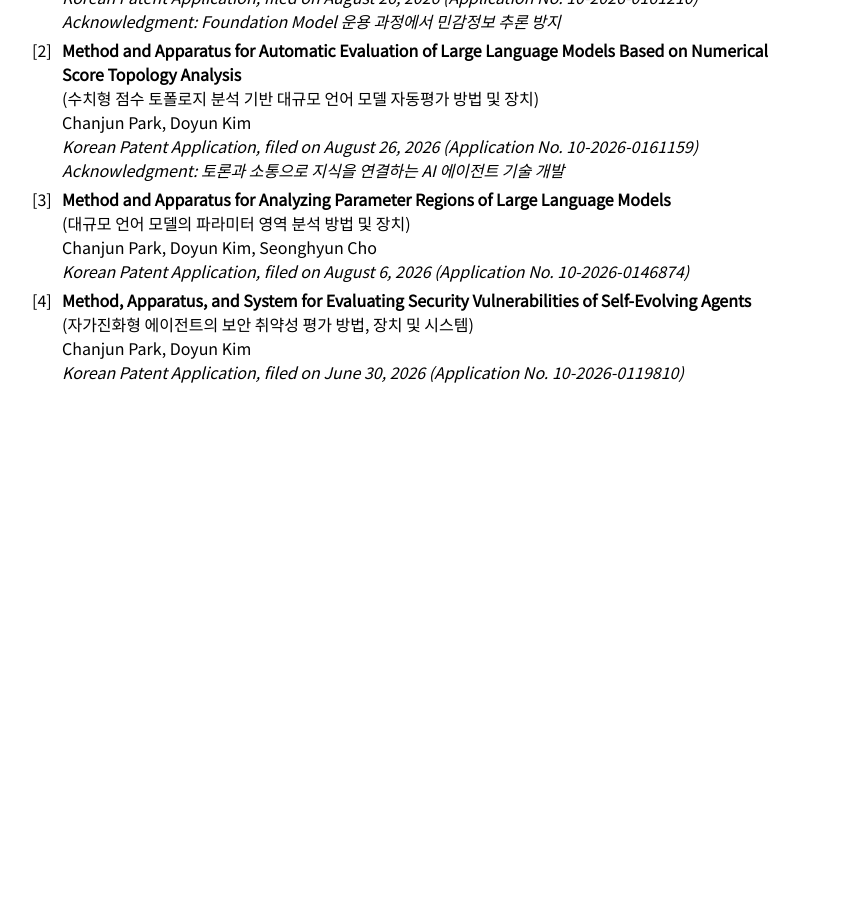
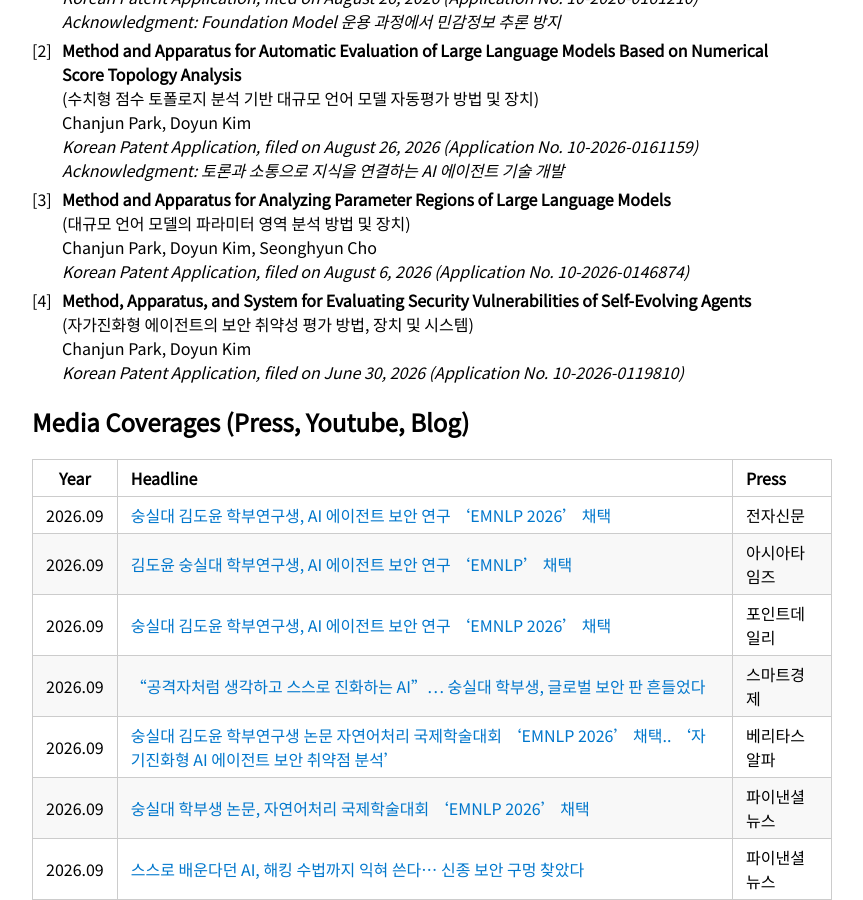
Before and after one commit to Doyun-coding/Doyun-coding.github.io, a Jekyll site: the page built from index.md, in a window 1280 px wide and 900 px high, scrolled down 1104 px. Shown: the whole window, without its empty margins (208-1071 px from the left). Built offline with Jekyll 4.4.1, drawn with Linux system fonts in a browser that asks for light colours; our own code applies the rules of GitHub Pages for plain Markdown files; before the commit the page ends 1488 px from its top, so only the background shows below that.

Commit message:
Add Media Coverages section with 7 press articles
Co-Authored-By: Claude Sonnet 5 <noreply@anthropic.com>

```diff
--- a/index.md
+++ b/index.md
@@ -28,3 +28,15 @@ For the latest news, please visit the <a href="https://sites.google.com/view/ssu
 2. **Method and Apparatus for Automatic Evaluation of Large Language Models Based on Numerical Score Topology Analysis** <br> (수치형 점수 토폴로지 분석 기반 대규모 언어 모델 자동평가 방법 및 장치) <br> Chanjun Park, Doyun Kim <br> *Korean Patent Application, filed on August 26, 2026 (Application No. 10-2026-0161159)* <br> *Acknowledgment: 토론과 소통으로 지식을 연결하는 AI 에이전트 기술 개발*
 3. **Method and Apparatus for Analyzing Parameter Regions of Large Language Models** <br> (대규모 언어 모델의 파라미터 영역 분석 방법 및 장치) <br> Chanjun Park, Doyun Kim, Seonghyun Cho <br> *Korean Patent Application, filed on August 6, 2026 (Application No. 10-2026-0146874)*
 4. **Method, Apparatus, and System for Evaluating Security Vulnerabilities of Self-Evolving Agents** <br> (자가진화형 에이전트의 보안 취약성 평가 방법, 장치 및 시스템) <br> Chanjun Park, Doyun Kim <br> *Korean Patent Application, filed on June 30, 2026 (Application No. 10-2026-0119810)*
+
+## Media Coverages (Press, Youtube, Blog)
+
+Year | Headline | Press
+:-----:|-------|-------
+2026.09 | [숭실대 김도윤 학부연구생, AI 에이전트 보안 연구 'EMNLP 2026' 채택](https://www.etnews.com/20260903000302) | 전자신문
+2026.09 | [김도윤 숭실대 학부연구생, AI 에이전트 보안 연구 'EMNLP' 채택](https://www.asiatime.co.kr/article/20260903500321) | 아시아타임즈
+2026.09 | [숭실대 김도윤 학부연구생, AI 에이전트 보안 연구 'EMNLP 2026' 채택](https://www.pointdaily.co.kr/news/articleView.html?idxno=317920) | 포인트데일리
+2026.09 | ["공격자처럼 생각하고 스스로 진화하는 AI"… 숭실대 학부생, 글로벌 보안 판 흔들었다](https://www.dailysmart.co.kr/news/articleView.html?idxno=129181) | 스마트경제
+2026.09 | [숭실대 김도윤 학부연구생 논문 자연어처리 국제학술대회 'EMNLP 2026' 채택.. '자기진화형 AI 에이전트 보안 취약점 분석'](https://www.veritas-a.com/news/articleView.html?idxno=626076) | 베리타스알파
+2026.09 | [숭실대 학부생 논문, 자연어처리 국제학술대회 'EMNLP 2026' 채택](https://www.fnnews.com/news/202609031847386493) | 파이낸셜뉴스
+2026.09 | [스스로 배운다던 AI, 해킹 수법까지 익혀 쓴다… 신종 보안 구멍 찾았다](https://www.fnnews.com/news/202609031432293949) | 파이낸셜뉴스
```
